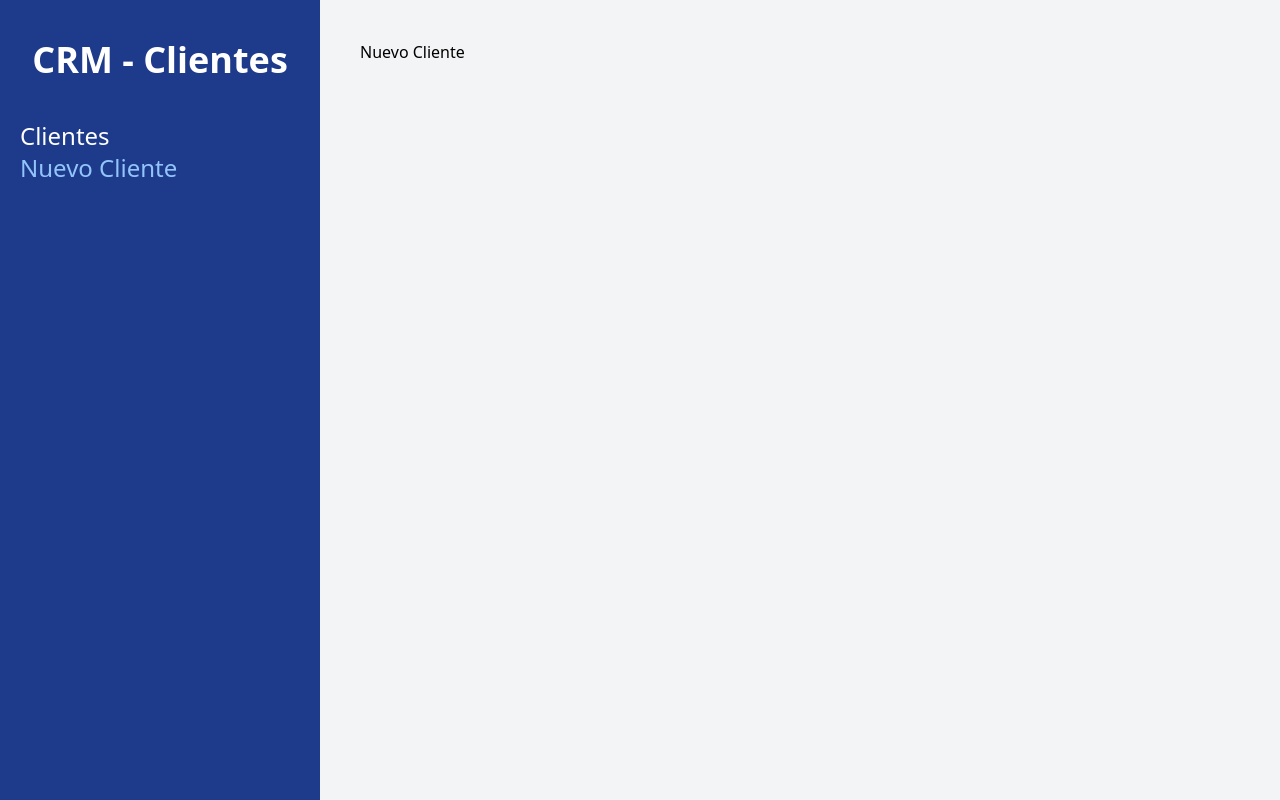
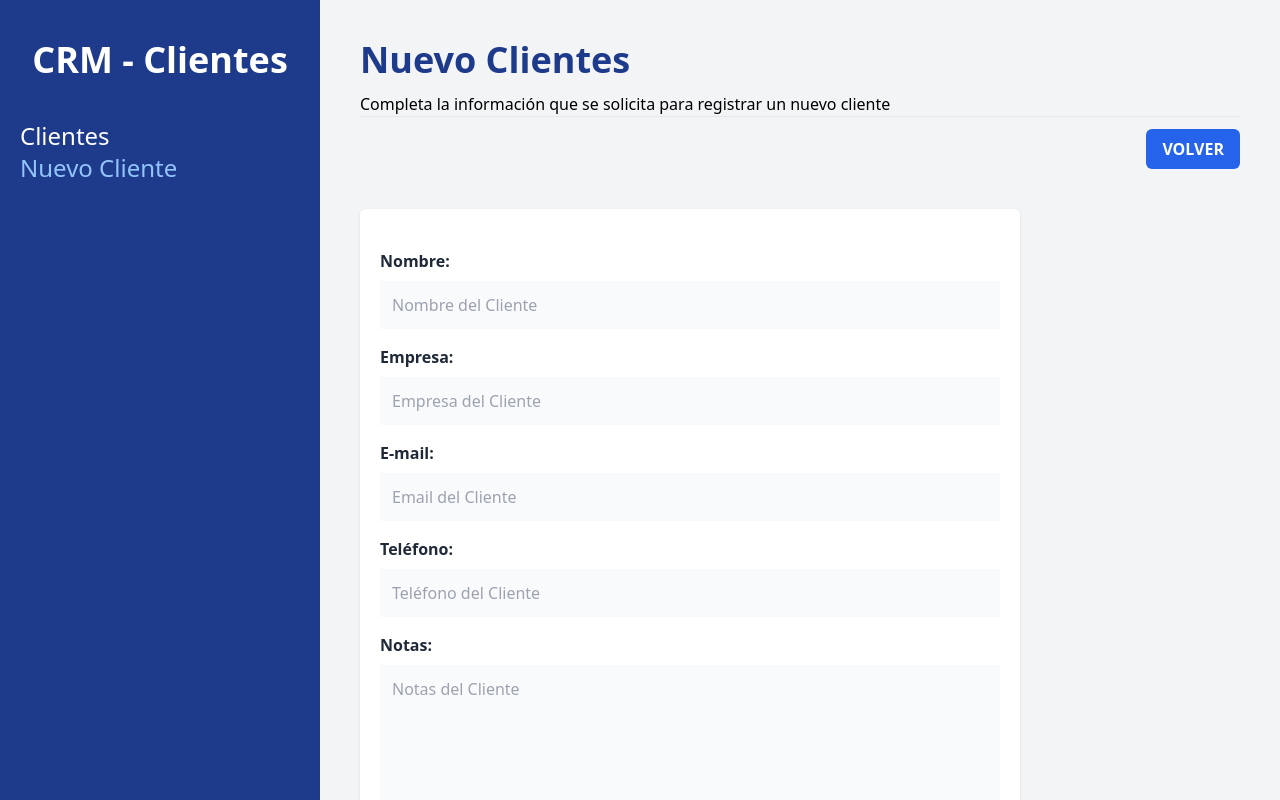
Before and after one commit to centinelaCode/admin-clientes, a React (Vite) app: page /clientes/nuevo in a window 1280 px wide. Built offline with nearby package versions, Linux system fonts and the light colour scheme.

Commit message:
[ADD] Se finaliza la maquetación de Nuevo Cliente

```diff
--- /dev/null
+++ b/src/components/Formulario.jsx
@@ -0,0 +1,77 @@
+const Formulario = ({cliente}) => {
+  return (
+    <>
+      <div className="mb-4">
+        <label
+            className="text-gray-800 font-bold"
+            htmlFor="nombre"
+        >Nombre:</label>
+        <input
+            id="nombre"
+            type="text"
+            className="mt-2 block w-full p-3 bg-gray-50"
+            placeholder="Nombre del Cliente"
+            name="nombre"
+        />
+      </div>
+      <div className="mb-4">
+        <label
+            className="text-gray-800 font-bold"
+            htmlFor="empresa"
+        >Empresa:</label>
+        <input
+            id="empresa"
+            type="text"
+            className="mt-2 block w-full p-3 bg-gray-50"
+            placeholder="Empresa del Cliente"
+            name="empresa"
+        />
+      </div>
+
+      <div className="mb-4">
+        <label
+            className="text-gray-800 font-bold"
+            htmlFor="email"
+        >E-mail:</label>
+        <input
+            id="email"
+            type="email"
+            className="mt-2 block w-full p-3 bg-gray-50"
+            placeholder="Email del Cliente"
+            name="email"
+        />
+      </div>
+
+      <div className="mb-4">
+        <label
+            className="text-gray-800 font-bold"
+            htmlFor="telefono"
+        >Teléfono:</label>
+        <input
+            id="telefono"
+            type="tel"
+            className="mt-2 block w-full p-3 bg-gray-50"
+            placeholder="Teléfono del Cliente"
+            name="telefono"
+        />
+      </div>
+
+      <div className="mb-4">
+        <label
+            className="text-gray-800 font-bold"
+            htmlFor="notas"
+        >Notas:</label>
+        <textarea
+            as="textarea"
+            id="notas"
+            type="text"
+            className="mt-2 block w-full p-3 bg-gray-50 h-40 align-self"
+            placeholder="Notas del Cliente"
+            name="notas"
+        />
+      </div>
+    </>
+  )
+}
+
+export default Formulario
--- a/src/pages/NuevoCliente.jsx
+++ b/src/pages/NuevoCliente.jsx
@@ -1,8 +1,37 @@
+import { useNavigate } from 'react-router-dom'
+import Formulario from '../components/Formulario';
+
 
 const NuevoCliente = () => {
+
+  // para redireccionar
+  const navigate = useNavigate();
+
+
   return (
     <>
-      <h1>Nuevo Cliente</h1>
+      <h1 className="font-black text-4xl text-blue-900">Nuevo Clientes</h1>
+      <p className="mt-3">Completa la información que se solicita para registrar un nuevo cliente </p>
+      <hr />
+
+      <div className="flex justify-end mt-3">
+        <button
+          className="bg-blue-600 hover:bg-blue-800 text-white px-4 py-2 rounded-md uppercase font-bold "
+          onClick={ () => navigate(-1)}
+        >Volver</button>
+      </div>
+
+      <div className="bg-white shadow rounded-md md:w-3/4 mx auto px-5 py-10 mt-10">
+        <form>
+            <Formulario />
+
+            <input
+              type="submit"
+              className="mt-5 w-full bg-blue-800 p-3 uppercase font-bold text-white text-lg"
+              value="Registrar Cliente"
+            />
+        </form>
+      </div>
     </>
   )
 }
```
